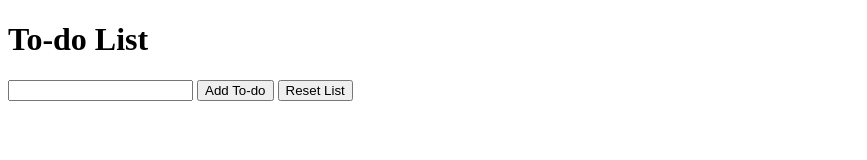
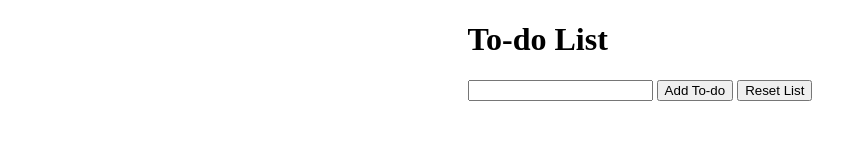
Before and after one commit to egger0a6/dom-todo-lab, a plain HTML site: page index.html in a window 1280 px wide. Shown: the whole page, without its empty margins (0-867 px from the left). Drawn offline with Linux system fonts and the light colour scheme.

Commit message:
wrap buttons and input in div. add styling to center body on page

```diff
--- a/css/style.css
+++ b/css/style.css
@@ -0,0 +1,4 @@
+body {
+  margin: 0 auto;
+  max-width: max-content;
+}
--- a/index.html
+++ b/index.html
@@ -5,13 +5,16 @@
   <meta http-equiv="X-UA-Compatible" content="IE=edge">
   <meta name="viewport" content="width=device-width, initial-scale=1.0">
   <script defer src="./js/app.js""></script>
+  <link rel="stylesheet" type="text/css"  href="./css/style.css" media="screen">
   <title>Document</title>
 </head>
 <body>
   <h1>To-do List</h1>
-  <input type="text" id="inputText">
-  <button id="submit-button">Add To-do</button>
-  <button id="reset-button" type="reset">Reset List</button>
+  <div>
+    <input type="text" id="inputText">
+    <button id="submit-button">Add To-do</button>
+    <button id="reset-button" type="reset">Reset List</button>
+  </div>
   <ul id="todo-list"></ul>
 </body>
 </html>
```
